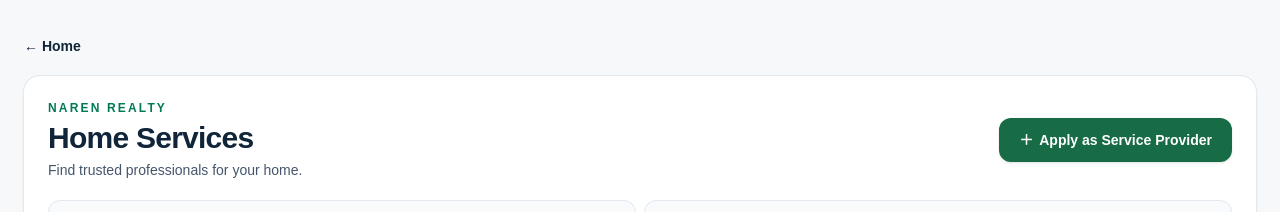
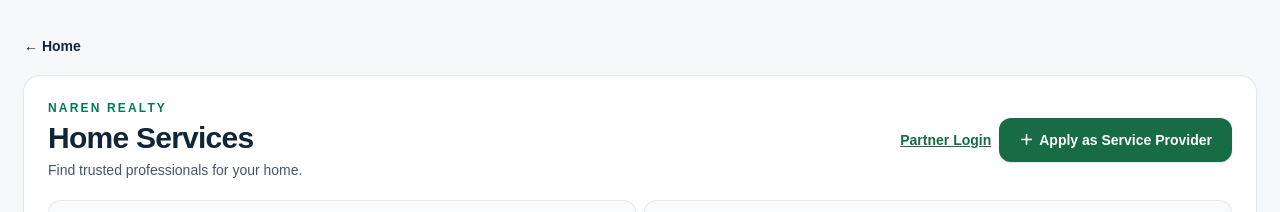
Before and after one commit to narenrealtyco-source/naren-realty, a Next.js app in the folder naren-realty/: page /home-services in a window 1280 px wide. Shown: the top 212 px of the page. Built offline with nearby package versions, Linux system fonts and the light colour scheme; no server answers; the database is empty.

Commit message:
Add service partner login link

```diff
--- a/naren-realty/app/home-services/ServicesDirectory.tsx
+++ b/naren-realty/app/home-services/ServicesDirectory.tsx
@@ -51,9 +51,9 @@ export default function ServicesDirectory({ initialCategory, initialVendors }: {
             <h1 className="mt-1 text-2xl font-extrabold tracking-tight text-[#10243A] sm:text-3xl">Home Services</h1>
             <p className="mt-1 hidden text-sm text-slate-600 sm:block">Find trusted professionals for your home.</p>
           </div>
-          <Link href="/home-services/register" className="inline-flex min-h-11 shrink-0 items-center justify-center gap-1.5 rounded-xl bg-[#176B45] px-3 py-2 text-center text-xs font-bold text-white shadow-sm transition hover:bg-[#125638] sm:px-5 sm:text-sm">
+          <div className="flex shrink-0 items-center gap-2"><Link href="/home-services/partner" className="text-xs font-semibold text-[#176B45] underline sm:text-sm">Partner Login</Link><Link href="/home-services/register" className="inline-flex min-h-11 items-center justify-center gap-1.5 rounded-xl bg-[#176B45] px-3 py-2 text-center text-xs font-bold text-white shadow-sm transition hover:bg-[#125638] sm:px-5 sm:text-sm">
             <span aria-hidden="true">＋</span><span className="hidden sm:inline">Apply as Service Provider</span><span className="sm:hidden">Apply</span>
-          </Link>
+          </Link></div>
         </div>
 
         <div className="mt-5 grid grid-cols-1 gap-2 sm:grid-cols-2">
```
